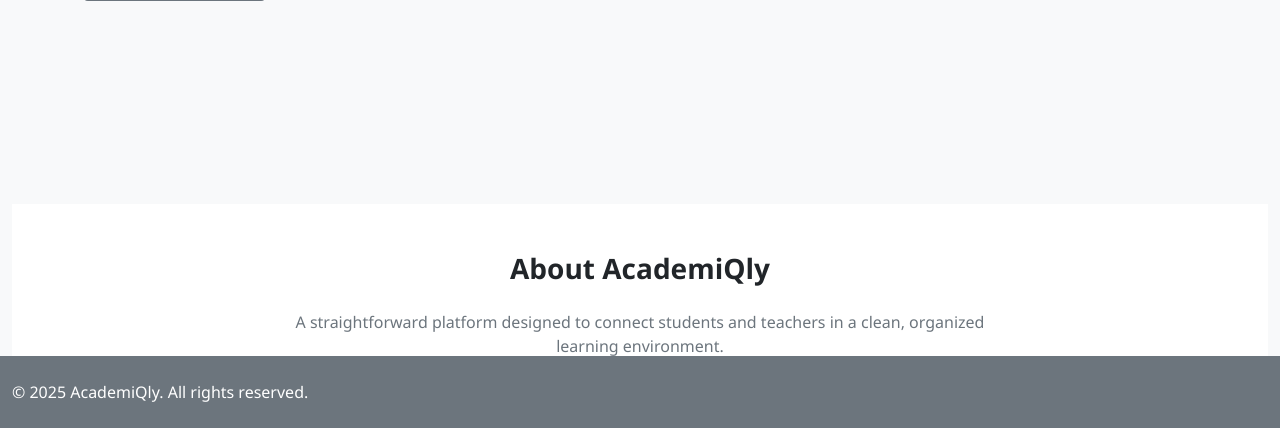
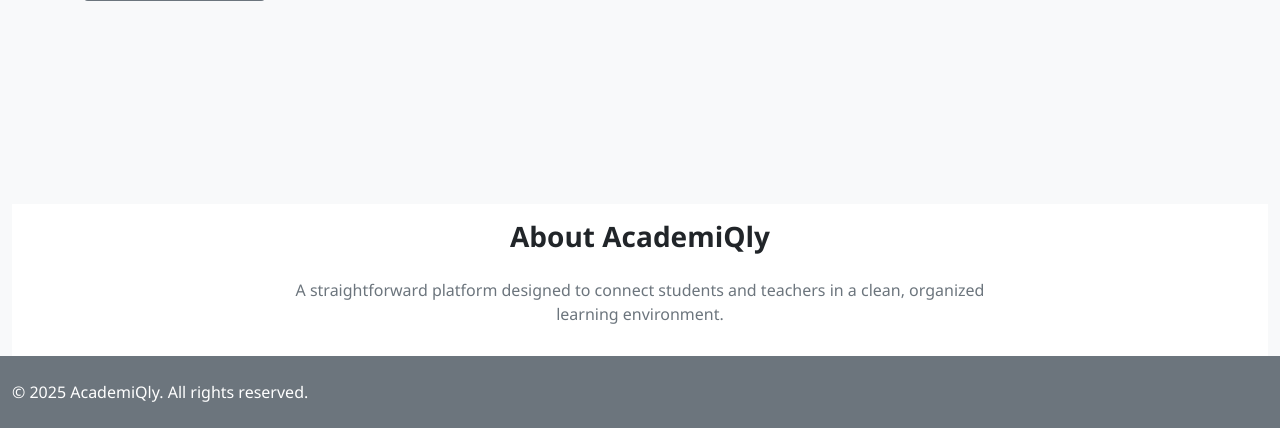
Before and after one commit to Huerte/AcademiQly, a Django app: page / in a window 1280 px wide. Shown: the part 555-983 px from the top of the page. Run offline with Django 4.2, Linux system fonts and the light colour scheme.

Commit message:
config: home and dashboard design is simplified

```diff
--- a/src/dashboard/templates/section/teacher_dashboard.html
+++ b/src/dashboard/templates/section/teacher_dashboard.html
@@ -108,7 +108,7 @@
                             <i class="bi bi-door-closed display-1 text-secondary-color mb-3"></i>
                             <h4 class="fw-bold text-dark mb-2">No Rooms Yet</h4>
                             <p class="text-secondary-color mb-3">Create your first room to start teaching!</p>
-                            <a href="#" class="btn btn-secondary-custom">
+                            <a href="{% url 'all_room' %}" class="btn btn-secondary-custom">
                                 <i class="bi bi-plus-circle me-2"></i>Create First Room
                             </a>
                         </div>
--- a/src/templates/home.html
+++ b/src/templates/home.html
@@ -29,7 +29,7 @@
     </div>
 </section>
 
-<section id="about" class="py-5 bg-white mb-5">
+<section id="about" class="bg-white py-3">
     <div class="container">
         <div class="row">
             <div class="col-lg-8 mx-auto text-center">
```
